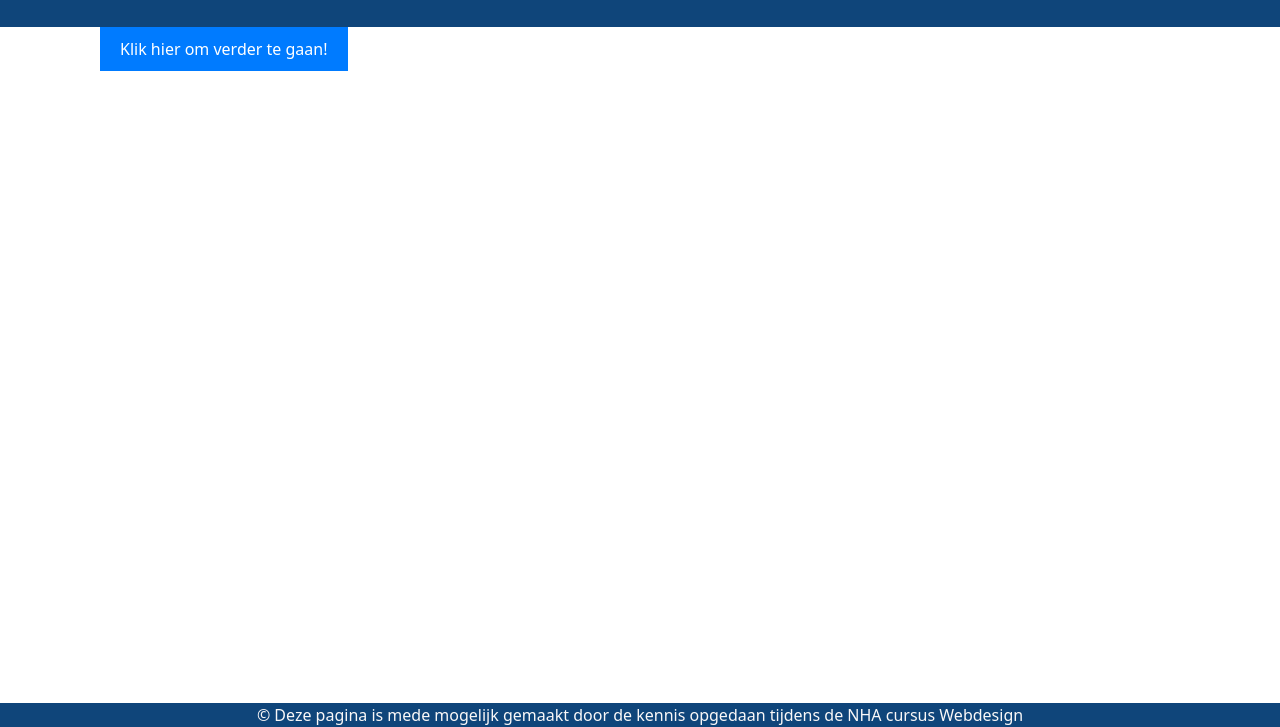
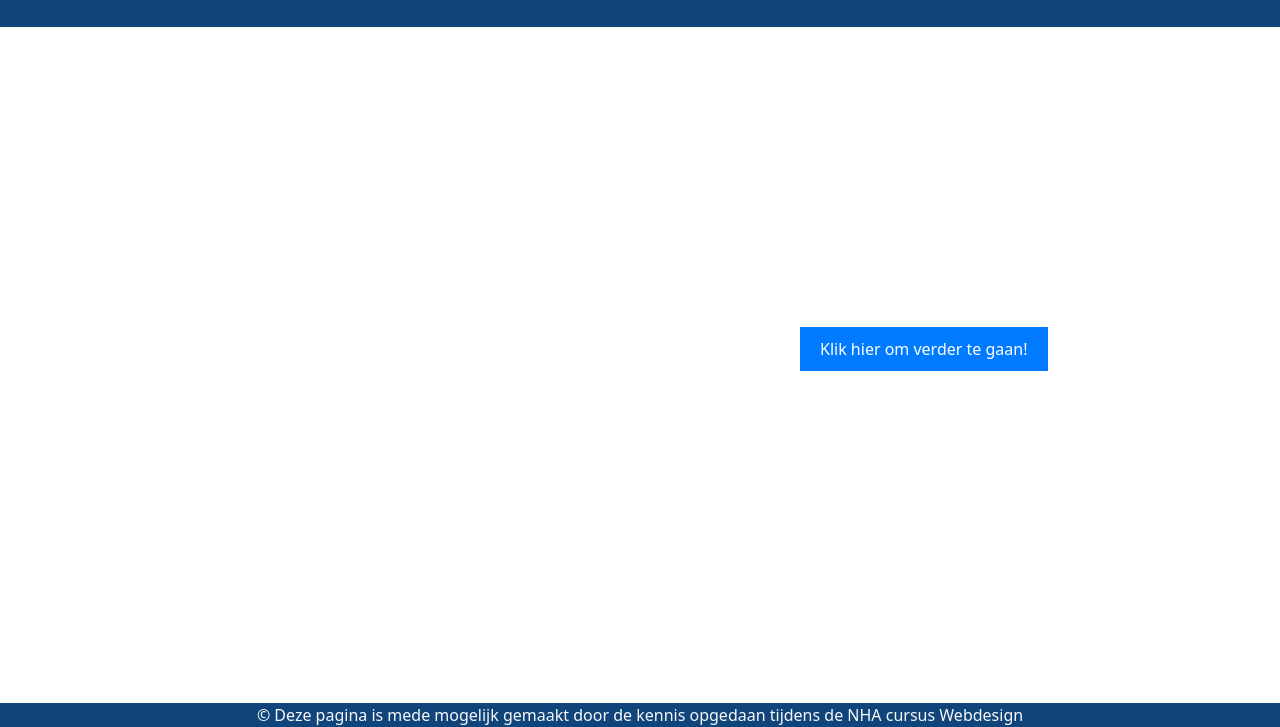
Before and after one commit to Mackaij/mijnpagina, a plain HTML site: page Huiswerk_Les_25/index.html in a window 1280 px wide. Shown: the part 73-800 px from the top of the page. Drawn offline with nearby package versions, Linux system fonts and the light colour scheme.

Commit message:
Change button position in style.css
Updated the position of the button in the CSS.

```diff
--- a/Huiswerk_Les_25/style.css
+++ b/Huiswerk_Les_25/style.css
@@ -11,8 +11,8 @@ footer p {
 }
 #wegknop {
       position: absolute;
-      top: 100px;
-      left: 100px;
+      top: 400px;
+      left: 800px;
       padding: 10px 20px;
       background-color: #007bff;
       color: white;
```
